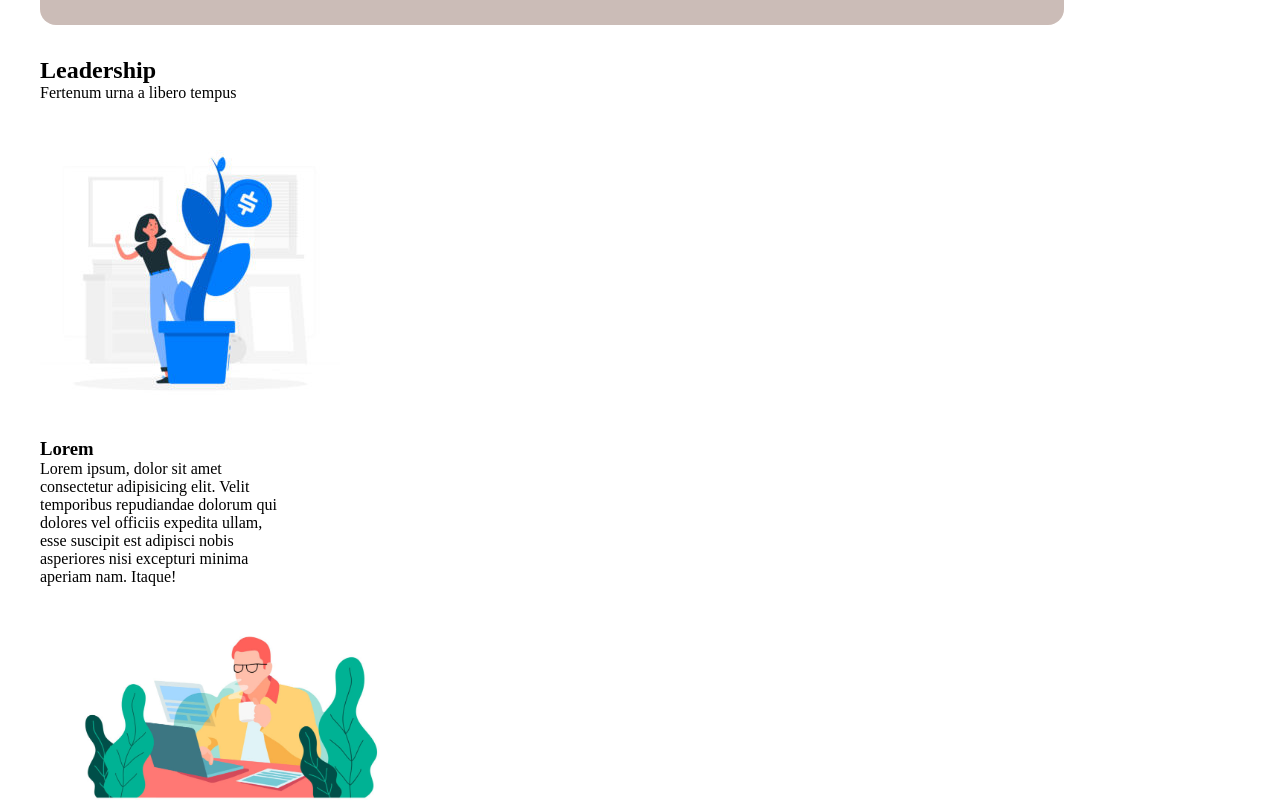
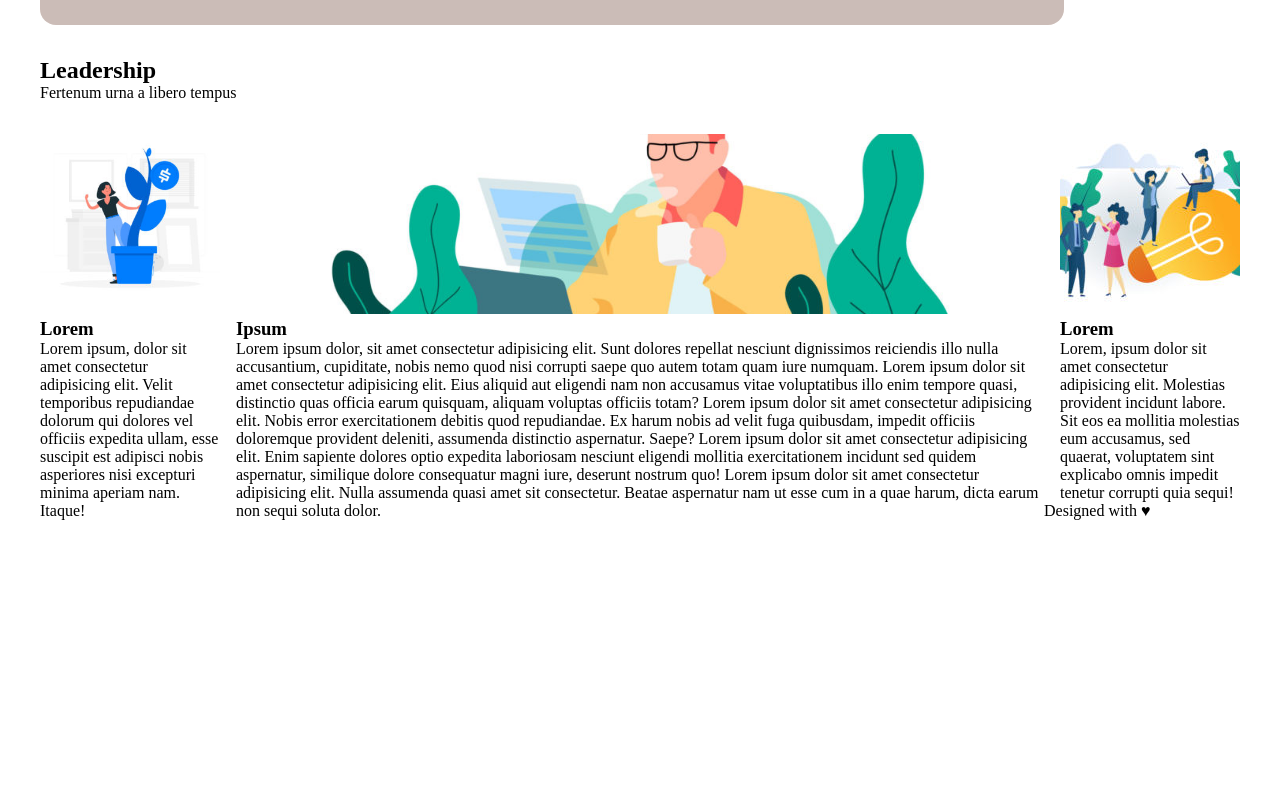
Before and after one commit to Cristianllambro/htmlcss-wp, a plain HTML site: page index.html in a window 1280 px wide. Shown: the part 840-1640 px from the top of the page. After the commit the page ends 1360 px from the top, so only its background shows below. Drawn offline with Linux system fonts and the light colour scheme.

Commit message:
layout main img

```diff
--- a/index.html
+++ b/index.html
@@ -62,7 +62,7 @@
         </div>
 
         <div class="center">
-            <img class="center" src="img/banner-2.jpg" alt=" ufficio">
+            <img class="img-center" src="img/banner-2.jpg" alt=" ufficio">
             <h3>Ipsum</h3>
             <p>Lorem ipsum dolor, sit amet consectetur adipisicing elit. Sunt dolores repellat nesciunt dignissimos reiciendis illo nulla accusantium, cupiditate, nobis nemo quod nisi corrupti saepe quo autem totam quam iure numquam. Lorem ipsum dolor sit amet consectetur adipisicing elit. Eius aliquid aut eligendi nam non accusamus vitae voluptatibus illo enim tempore quasi, distinctio quas officia earum quisquam, aliquam voluptas officiis totam? Lorem ipsum dolor sit amet consectetur adipisicing elit. Nobis error exercitationem debitis quod repudiandae. Ex harum nobis ad velit fuga quibusdam, impedit officiis doloremque provident deleniti, assumenda distinctio aspernatur. Saepe? Lorem ipsum dolor sit amet consectetur adipisicing elit. Enim sapiente dolores optio expedita laboriosam nesciunt eligendi mollitia exercitationem incidunt sed quidem aspernatur, similique dolore consequatur magni iure, deserunt nostrum quo! Lorem ipsum dolor sit amet consectetur adipisicing elit. Nulla assumenda quasi amet sit consectetur. Beatae aspernatur nam ut esse cum in a quae harum, dicta earum non sequi soluta dolor.</p>
         </div>
--- a/style.css
+++ b/style.css
@@ -77,15 +77,25 @@ a:visited {
 }
 
 .left-bar {
-    width: 20%;
+    width: 15%;
     margin-right: 1em;
+    float: left;
+}
+
+.sidebar, .img-center {
+    object-fit: ;
+    width: 100%;
+    height: 180px;
+    object-fit: cover;
 }
 
 .center {
-    width: calc(60% - 2em);
+    width: calc(70% - 2em);
+    float: left;
 }
 
 .right-bar {
-    width: 20%;
+    width: 15%;
     margin-left: 1em;
+    float: left;
 }
```
